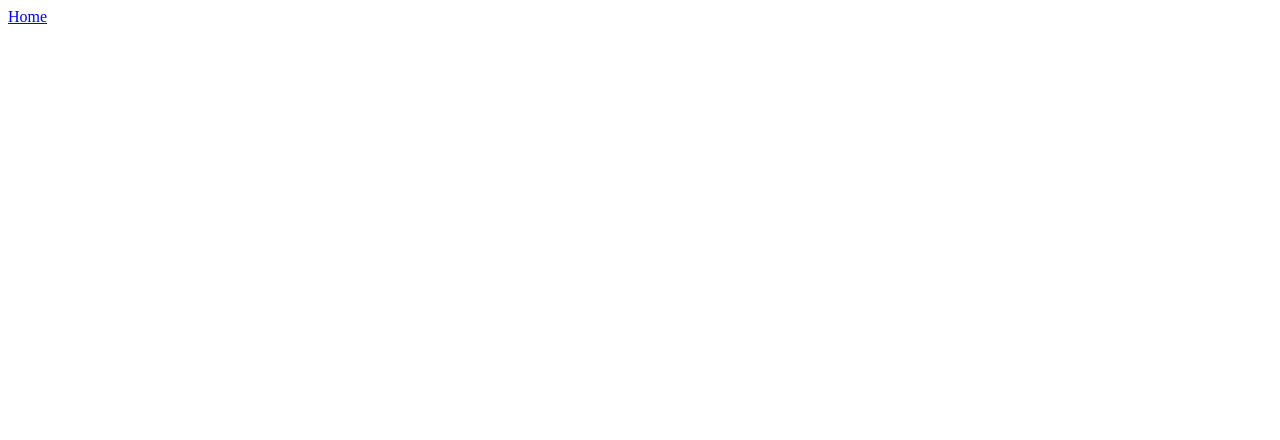
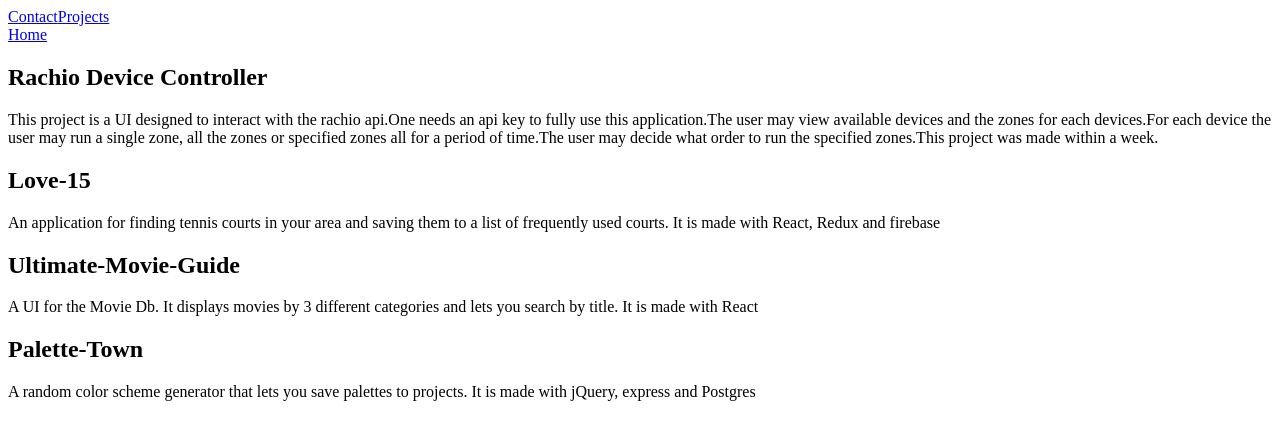
Before and after one commit to airum82/personal-site, a Gatsby site: page /ProjectsContainer in a window 1280 px wide. Built offline with nearby package versions, Linux system fonts and the light colour scheme; Gatsby itself is replaced by a stand-in of ours.

Commit message:
Reformat header component to be layout component

```diff
--- a/src/assets/projects.js
+++ b/src/assets/projects.js
@@ -2,6 +2,21 @@ export const projectsList = [
   {
     name: 'Rachio Device Controller',
     description: 'This project is a UI designed to interact with the rachio api.One needs an api key to fully use this application.The user may view available devices and the zones for each devices.For each device the user may run a single zone, all the zones or specified zones all for a period of time.The user may decide what order to run the specified zones.This project was made within a week.',
-    url: ''
+    url: 'https://github.com/airum82/Rachio-Controller'
+  },
+  {
+    name: 'Love-15',
+    description: 'An application for finding tennis courts in your area and saving them to a list of frequently used courts. It is made with React, Redux and firebase',
+    url: 'https://github.com/airum82/love-15'
+  },
+  {
+    name: 'Ultimate-Movie-Guide',
+    description: 'A UI for the Movie Db. It displays movies by 3 different categories and lets you search by title. It is made with React',
+    url: 'https://github.com/airum82/CCB-movie-guide'
+  },
+  {
+    name: 'Palette-Town',
+    description: 'A random color scheme generator that lets you save palettes to projects. It is made with jQuery, express and Postgres',
+    url: 'https://github.com/airum82/Palette-town'
   }
 ];
--- /dev/null
+++ b/src/components/Layout.js
@@ -0,0 +1,16 @@
+import React from 'react';
+import { Link } from 'gatsby';
+
+const Layout = ({ children }) => (
+  <div>
+    <header className="header-bar">
+      <div className="header-bar_div">
+        <Link to='/Contact/'>Contact</Link>
+        <Link to='/ProjectsContainer/'>Projects</Link>
+      </div>
+    </header>
+    { children }
+  </div>
+)
+
+export default Layout;
--- a/src/components/Project.js
+++ b/src/components/Project.js
@@ -3,7 +3,8 @@ import React from 'react';
 const Project = (props) => (
   <article>
     <h2>{props.name}</h2>
-    <p>props.description</p>
+    <p>{props.description}</p>
+    <p>{props.url}</p>
     {/* <img src={props.img1} />
     <img src={props.img2} /> */}
   </article>
--- a/src/pages/ProjectsContainer.js
+++ b/src/pages/ProjectsContainer.js
@@ -1,13 +1,26 @@
 import React from 'react';
 import { Link } from 'gatsby';
 import Project from '../components/Project';
+import { projectsList } from '../assets/projects';
+import Layout from '../components/Layout';
 
 const ProjectsContainer = (props) => (
-  <section>
+  <div>
+    <Layout>
     <Link to="/">Home</Link>
     <section className="projects">
+      {
+        projectsList.map(project => (
+          <Project
+            name={project.name}
+            description={project.description}
+            url={props.url}
+          />
+        ))
+      }
     </section>
-  </section>
+    </Layout>
+  </div>
 )
 
 export default ProjectsContainer;
```
Also changed, not shown: src/components/AnimationContainer.js (deleted, +0 -10 lines), src/components/Header.js (deleted, +0 -13 lines), src/pages/index.js (+4 -5 lines), src/assets/cartoon-train.gif (deleted), src/assets/cartoon-train.png (deleted).
